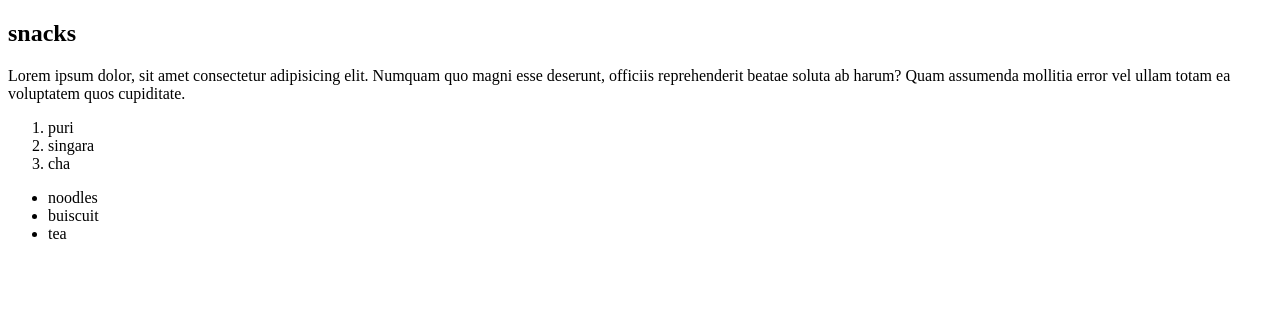
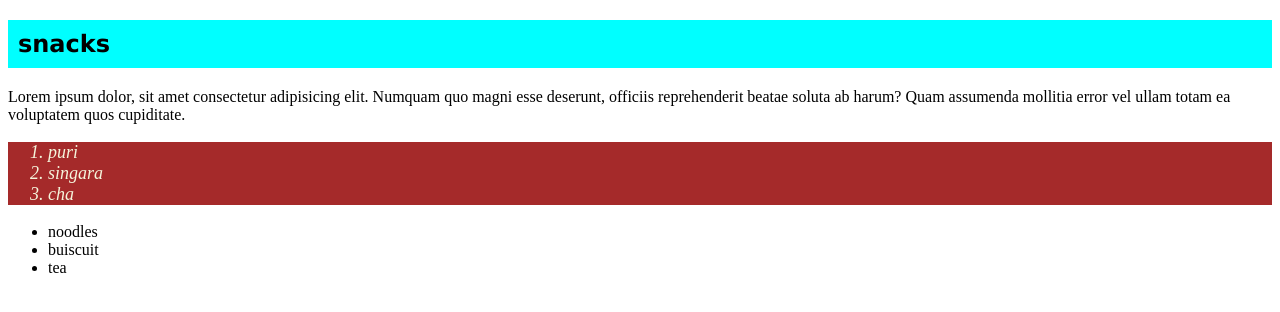
Before and after one commit to Mugdho43/evening-practice, a plain HTML site: page index.html in a window 1280 px wide. Drawn offline with Linux system fonts and the light colour scheme.

Commit message:
second eve commit

```diff
--- a/index.html
+++ b/index.html
@@ -4,12 +4,16 @@
     <meta charset="UTF-8">
     <meta name="viewport" content="width=device-width, initial-scale=1.0">
     <title>evining snacks</title>
+    <link rel="stylesheet" href="practice/styles.css">
+    <style>
+
+    </style>
 </head>
 <body>
     <h2>snacks</h2>
     <p>Lorem ipsum dolor, sit amet consectetur adipisicing elit. Numquam quo magni esse deserunt, officiis reprehenderit beatae soluta ab harum? Quam assumenda mollitia error vel ullam totam ea voluptatem quos cupiditate.</p>
 
-    <div>
+    <div class="ok">
         <ol>
             <li>puri</li>
             <li>singara</li>
@@ -17,12 +21,14 @@
         </ol>
     </div>
 
-    <div>
+    <div id="one">
         <ul>
             <li> noodles</li>
             <li> buiscuit</li>
             <li> tea</li>
         </ul>
     </div>
+
+
 </body>
 </html>
--- /dev/null
+++ b/practice/styles.css
@@ -0,0 +1,15 @@
+h2{
+    font-family: 'Lucida Sans', 'Lucida Sans Regular', 'Lucida Grande', 'Lucida Sans Unicode', Geneva, Verdana, sans-serif;
+    background-color: aqua;
+    background-size: 50%;
+    padding: 10px;
+
+
+}
+
+.ok{
+    background-color: brown;
+    color: beige;
+    font-size: large;
+    font-style: italic;
+}
```
Also changed, not shown: valdur.jpg (added).
